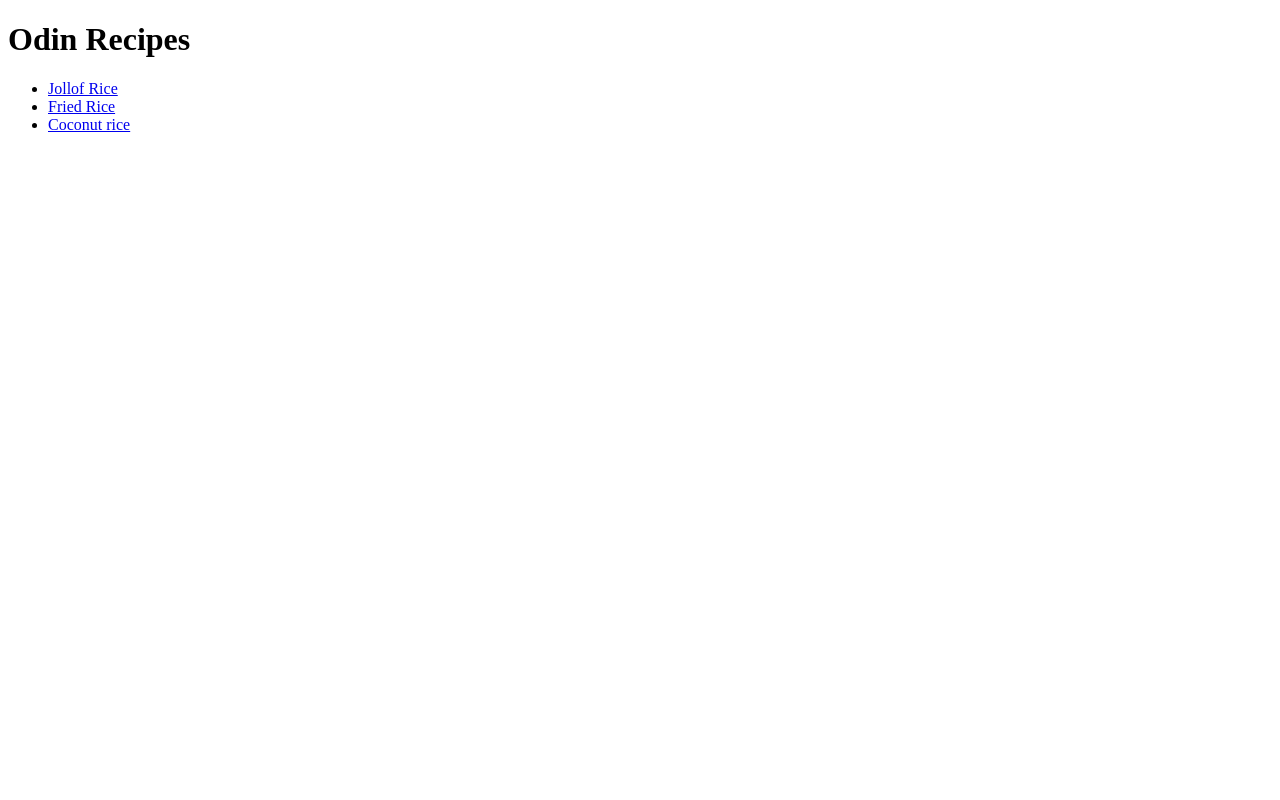
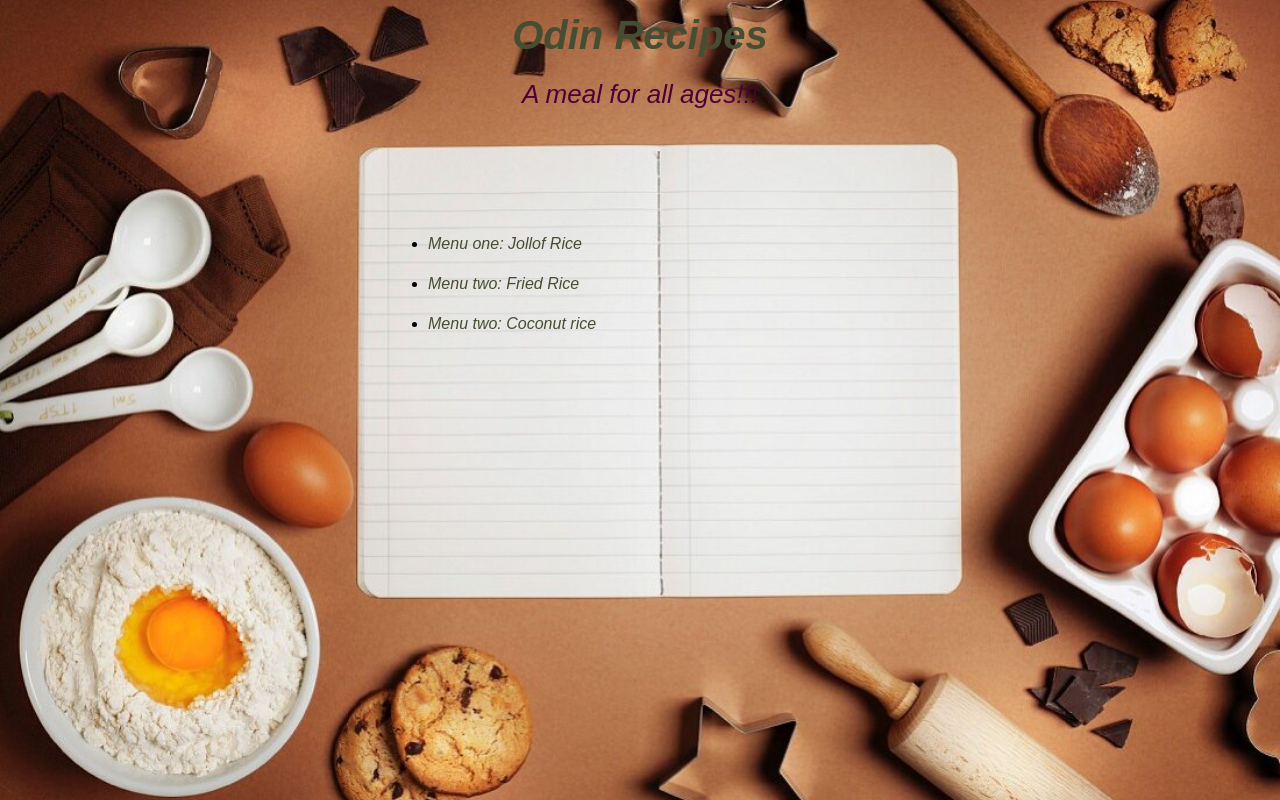
Before and after one commit to Joshuaogri/odin-recipes, a plain HTML site: page index.html in a window 1280 px wide. Drawn offline with Linux system fonts and the light colour scheme.

Commit message:
new updates to correct errors

```diff
--- a/index.html
+++ b/index.html
@@ -5,15 +5,34 @@
     <meta http-equiv="X-UA-Compatible" content="IE=edge">
     <meta name="viewport" content="width=device-width, initial-scale=1.0">
     <title>Odin Recipes</title>
+    <link rel="stylesheet" href="styles\styles.css"/>
+
+
+
+
 </head>
+
 <body>
-    <h1>Odin Recipes</h1>
-    <ul>
-        <li><a href="recipes\jollof.html">Jollof Rice</a></li>
-        <li><a href="recipes\friedrice.html">Fried Rice</a></li>
-        <li><a href="recipes\coconutrice.html">Coconut rice</a></li>
-    </ul>
 
+    <div class="flex-container">
+
+        <div class="header">
+            <h1 id="heading">Odin Recipes</h1>
+        </div>
+
+        <div class="view">
+            <p id="byline">A meal for all ages!!!</p>
+        </div>
+
+        <div class="content">
+            <ul>
+                <li><a href="recipes\jollof.html">Menu one: Jollof Rice</a></li>
+                <li><a href="recipes\friedrice.html">Menu two: Fried Rice</a></li>
+                <li><a href="recipes\coconutrice.html">Menu two: Coconut rice</a></li>
+            </ul>
+        </div>
+
+    </div>
 
 </body>
 </html>
--- /dev/null
+++ b/styles/styles.css
@@ -0,0 +1,90 @@
+/* styles.css */
+html {
+    min-height: 100%;
+    background-image: url("../Images/cookpage.jpg");
+    background-size: cover;
+    background-repeat: no-repeat;
+    background-position: center center;
+    font-family: Arial, Helvetica, sans-serif;
+}
+
+* {
+    box-sizing: border-box;
+}
+
+.flex-container {
+    display: flex;
+    flex-direction: column;
+}
+
+.header {
+    height: 40px;
+    margin: 0 auto;
+    text-align: center;
+    line-height: 0px;
+    font-style: italic;
+    color: #454d32;
+    font-size: 20px;
+}
+
+.view {
+    height: 40px;
+    text-align: center;
+    margin-top: 20px;
+    line-height: 0px;
+    font-style: italic;
+    color: #4d0038;
+    font-size: 26px;
+}
+
+.content {
+
+    margin-left: 450px;
+    margin-top: 18px;
+}
+
+a {
+    text-decoration: none;
+    color: #454d32;
+    line-height: 40px;
+    font-size: 16px;
+    font-style: italic;
+}
+
+/* Media queries*/
+@media only screen and (max-width: 600px) {
+    .content {
+
+            margin-left: -18px;
+            margin-top: 50px;
+        }
+}
+
+/* Small devices (portrait tablets and large phones, 600px and up) */
+@media only screen and (min-width: 600px) {
+    .content {
+
+            margin-left: 50px;
+            margin-top: 200px;
+        }
+}
+
+/* Medium devices (landscape tablets, 768px and up) */
+@media only screen and (min-width: 768px) {
+    .content {
+
+            margin-left: 50px;
+            margin-top: 200px;
+        }
+}
+
+
+
+/* Extra large devices (large laptops and desktops, 1000px and up) */
+@media only screen and (min-width: 1000px) {
+    .content {
+
+            margin-left: 380px;
+            margin-top: 100px;
+        }
+}
```
Also changed, not shown: Images/cookpage.jpg (added).
